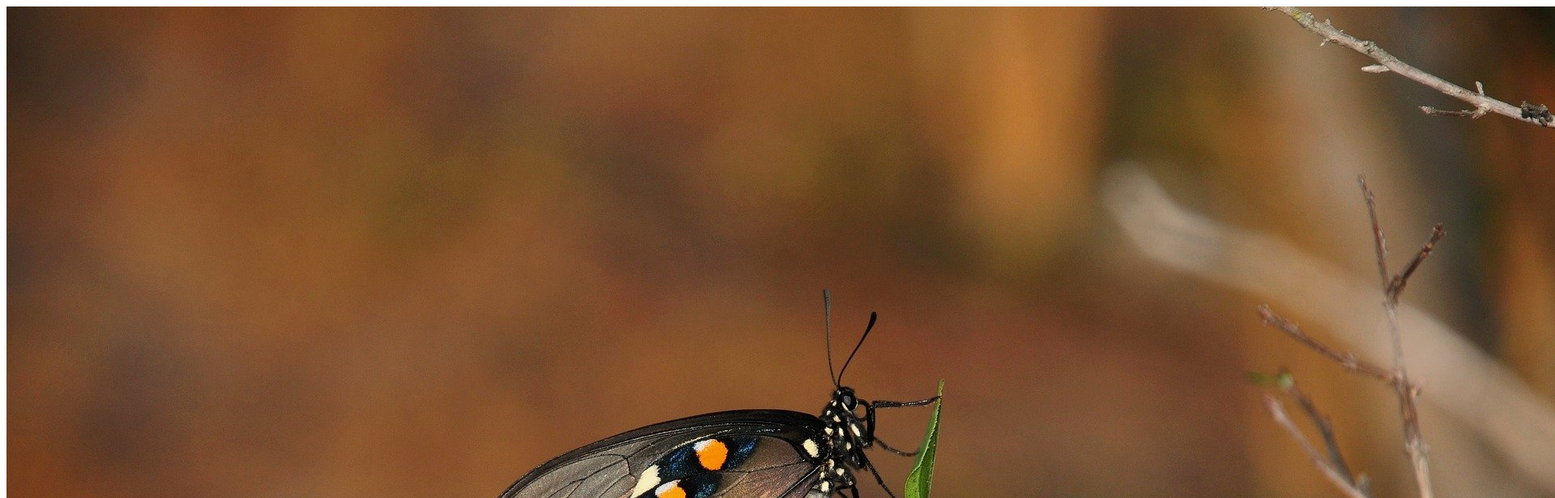
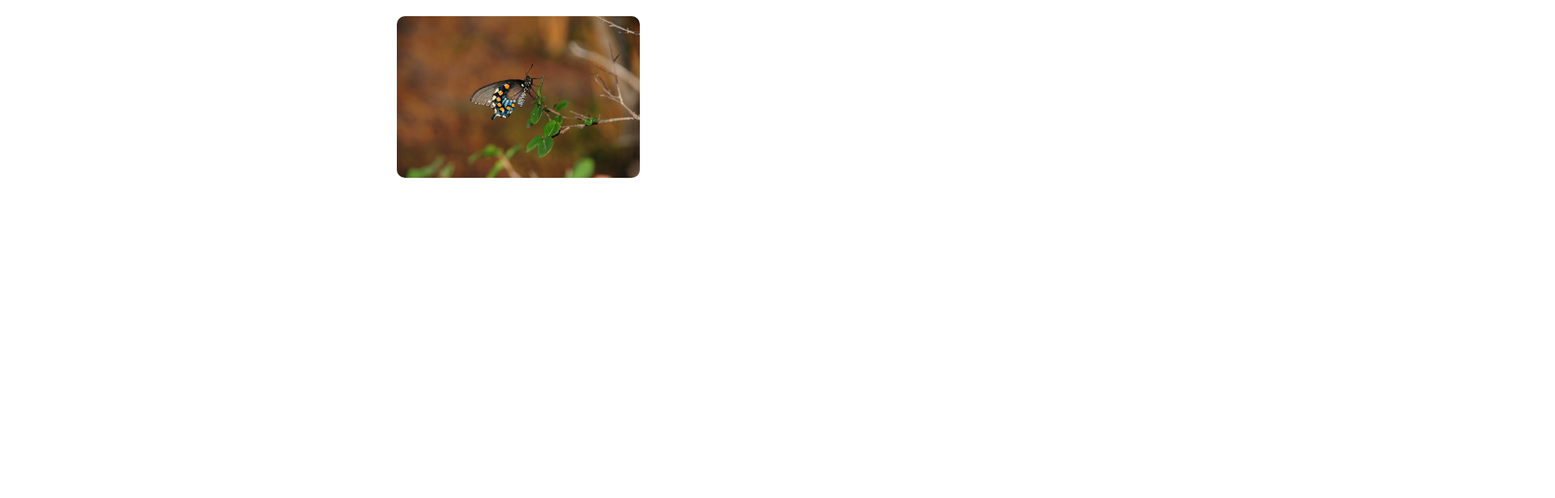
Before and after one commit to AnkithRBelavadi/web-dev-jr, a plain HTML site: page class-02/index.html in a window 1280 px wide. Shown: the top 616 px of the page at 81% size, 1920 px wide, since content can reach past the window. Drawn offline with Linux system fonts and the light colour scheme.

Commit message:
added image auto scroll

```diff
--- a/class-02/index.html
+++ b/class-02/index.html
@@ -7,13 +7,23 @@
     <link rel="stylesheet" href="style.css">
 </head>
 <body>
-    <div id="images">
+    <!-- <div id="images">
         <img class ="img" src="../class-01/assets/images/img_1.jpg">
         <img class ="img" src="../class-01/assets/images/img_1.jpg">
         <img class ="img" src="../class-01/assets/images/img_1.jpg">
         <img class ="img" src="../class-01/assets/images/img_1.jpg">
         <img class ="img" src="../class-01/assets/images/img_1.jpg">
         <img class ="img" src="../class-01/assets/images/img_1.jpg">
+    </div> -->
+
+
+    <div class="carousel">
+    <div class="carousel-track">
+        <img src="../class-01/assets/images/img_1.jpg">
+        <img src="../class-01/assets/images/img_1.jpg">
+        <img src="../class-01/assets/images/img_1.jpg">
+        <img src="../class-01/assets/images/img_1.jpg">
     </div>
+</div>
 </body>
 </html>
--- a/class-02/style.css
+++ b/class-02/style.css
@@ -1,4 +1,4 @@
-/* #images {
+#images {
     display: flex;
     flex-wrap: wrap;
     justify-content: space-around;
@@ -10,7 +10,7 @@
     width: 150px;
     height: 150px;
     object-fit: cover;
-} */
+}
 
 
 
@@ -63,3 +63,48 @@ img:nth-child(-n+3) {
 .img:nth-child(6) {
     grid-column: span 6;
 } */
+
+/* body{
+    display: flex;
+
+    justify-content: center;
+} */
+.carousel {
+    width: 300px;
+    overflow: hidden;
+    margin: 20px auto;  /* margin x y -> x for vertical space, y for horizontal  */
+    display: flex;
+    border-radius: 10px;
+    background-color: #eee;
+}
+
+.carousel-track {
+    display: flex;
+    flex-direction: row;
+    width: calc(300px * 4);
+    gap: 10px;
+    animation: slide 12s ease-in-out infinite;
+}
+
+/* Think about it... why did we use flex.. and flex - direction ? */
+
+.carousel-track img {
+    width: 300px;
+    height: 200px;
+    object-fit: cover;
+}
+
+@keyframes slide {
+    /*  0 to 20% of 12 sec to view the image */
+    0%, 20% { transform: translateX(0); }
+    /* 5% time of 12 sec for transition */
+    25%, 45% { transform: translateX(-310px); }
+
+    50%, 70% { transform: translateX(-620px); }
+
+
+    75%, 95% { transform: translateX(-930px); }
+
+    /* Go back */
+    100% { transform: translateX(0px); }
+}
```
